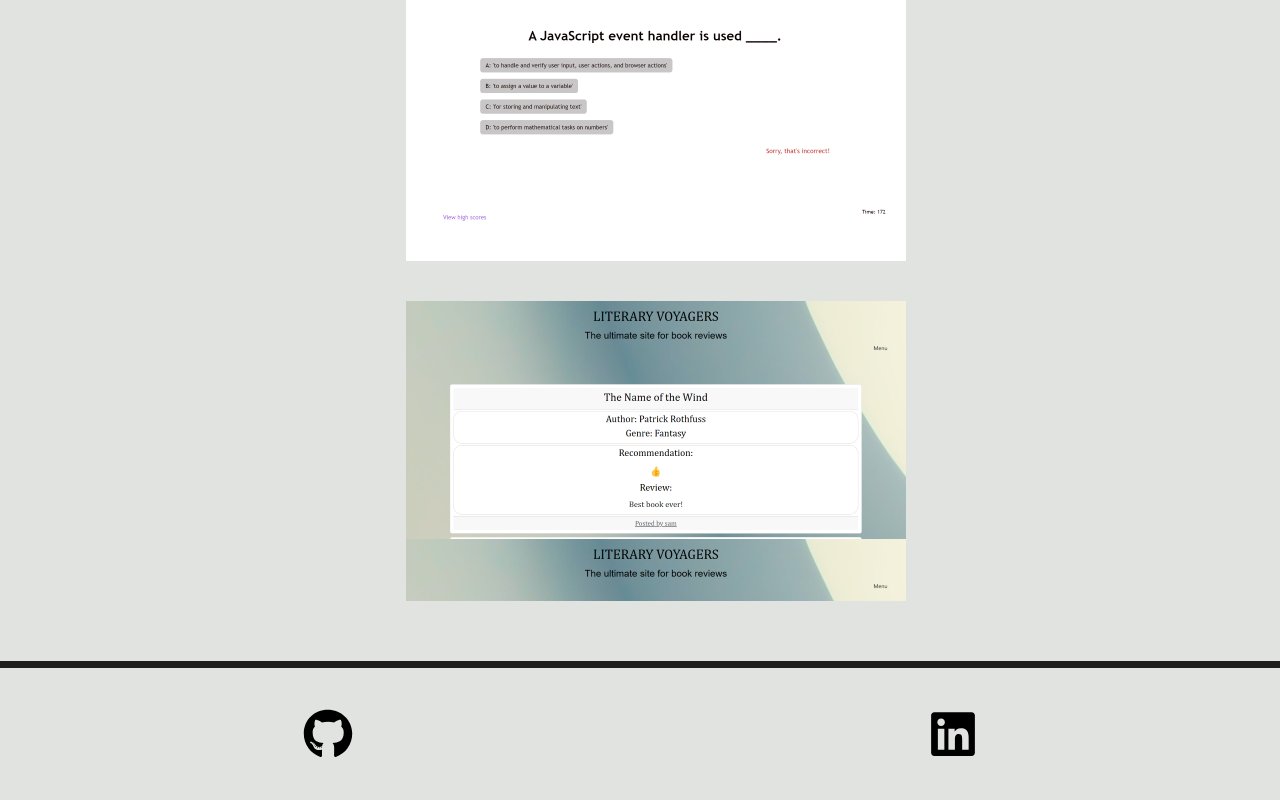
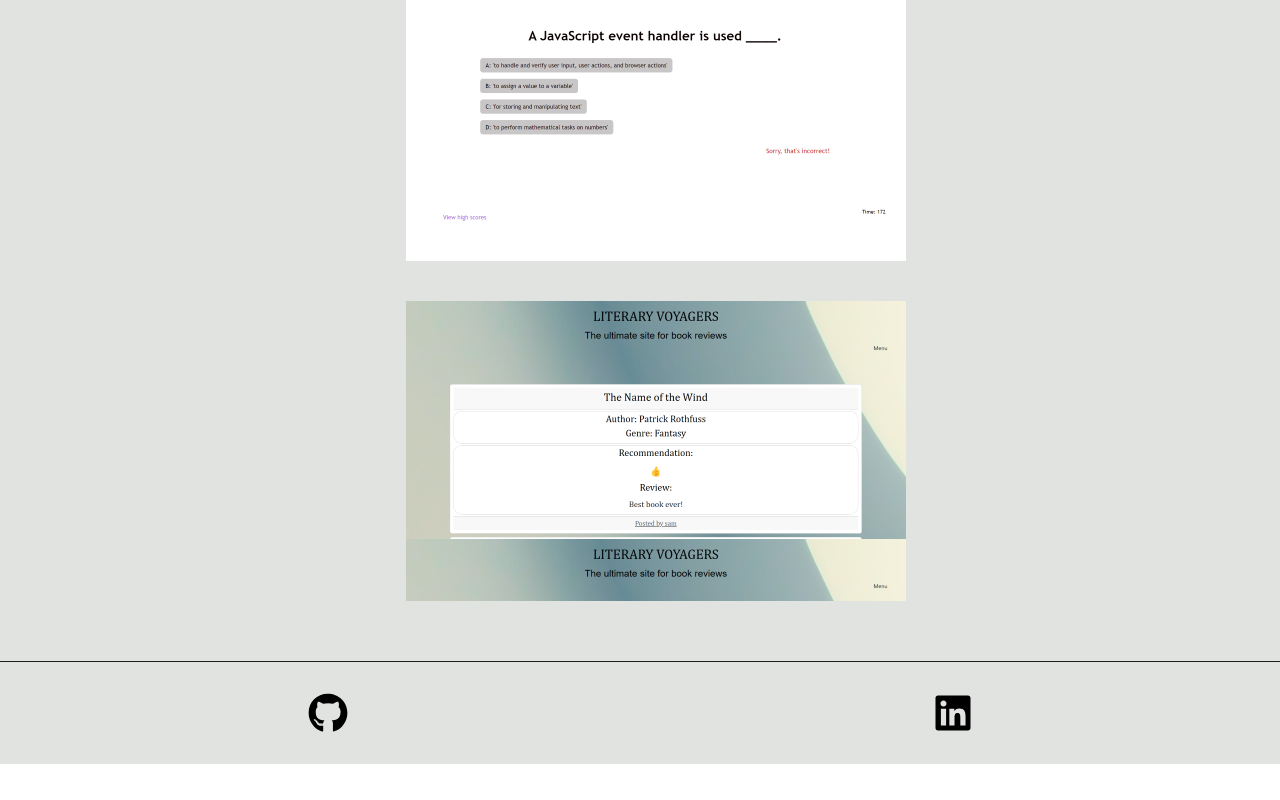
Before and after one commit to sambrez/react-portfolio, a React (Vite) app in the folder react-portfolio/: page /Portfolio in a window 1280 px wide. Shown: the part 1555-2355 px from the top of the page. After the commit the page ends 2319 px from the top, so only its background shows below. Built offline with nearby package versions, Linux system fonts and the light colour scheme.

Commit message:
footer edits

```diff
--- a/react-portfolio/src/index.css
+++ b/react-portfolio/src/index.css
@@ -29,6 +29,7 @@ body {
   place-items: center;
   min-width: 320px;
   min-height: 100vh;
+  height: auto;
   padding-top: 56px;
   font-family: "Archivo", sans-serif;
   font-optical-sizing: auto;
@@ -95,7 +96,7 @@ button:focus-visible {
 }
 
 #bottom {
-  border-top: solid 0.3em rgb(31, 30, 29);
+  border-top: solid 0.05em rgb(31, 30, 29);
   margin-top: 50px;
   margin-bottom: 50px;
   padding: 15px;
@@ -111,16 +112,13 @@ button:focus-visible {
   margin-top: 16px;
  }
 
-footer p {
-  padding: 10px;
-}
 
 #github {
-  width: 50px;
-  height: 50px;
+  width: 40px;
+  height: 40px;
 }
 
 #linkedin {
-  width: 50px;
-  height: 50px;
+  width: 40px;
+  height: 40px;
 }
```
